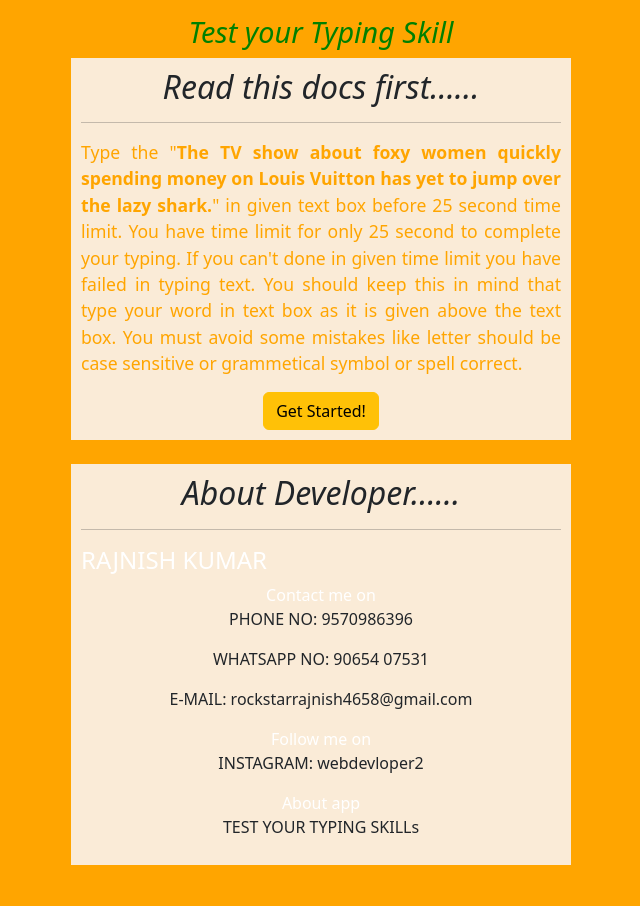
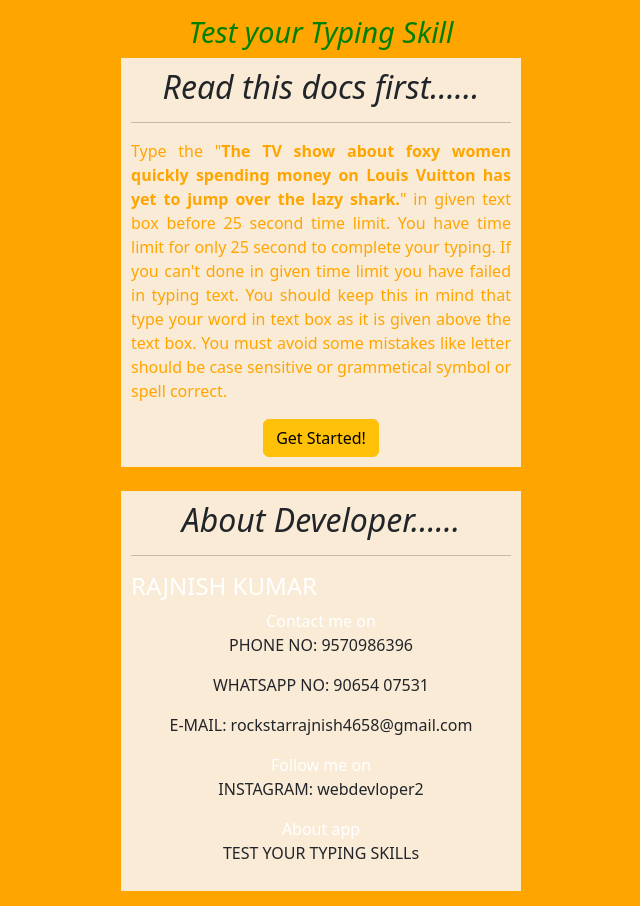
Before and after one commit to Rajnish9570/typingTest.github.io, a plain HTML site: page index.html in a window 1280 px wide. Shown: the whole page, without its empty margins (319-959 px from the left). Before the commit the page ends 880 px from the top, so only its background shows below. Drawn offline with nearby package versions, Linux system fonts and the light colour scheme.

Commit message:
Update index.html

```diff
--- a/index.html
+++ b/index.html
@@ -21,7 +21,7 @@
   background-color: antiquewhite;
       padding: 10px;
       height: auto;
-      width: 500px;
+      width: 400px;
     }
     #abouthead{
       color: white;
@@ -36,7 +36,7 @@
 <h2><i><center>Read this docs first......</center></i></h2>
 
 <hr>
-<p style="font-size: 1.1rem;color: orange;text-align: justify;">Type the "<b>The TV show about foxy women quickly spending money on Louis Vuitton has yet to jump over the lazy shark.</b>" in given text box before 25 second time limit. You have time limit for
+<p style="color: orange;text-align: justify;">Type the "<b>The TV show about foxy women quickly spending money on Louis Vuitton has yet to jump over the lazy shark.</b>" in given text box before 25 second time limit. You have time limit for
 only 25 second to complete your typing. If you can't done in given time limit you have failed in typing text.
 You should keep this in mind that type your word in text box as it is given above the text box. You must avoid some mistakes like
 letter should be case sensitive or grammetical symbol or spell correct. </p>
@@ -50,7 +50,7 @@ letter should be case sensitive or grammetical symbol or spell correct. </p>
 <h2><i><center>About Developer......</center></i></h2>
 
 <hr>
-<p style="font-size: 1.1rem;color: orange;text-align: justify;">
+<p style="color: orange;text-align: justify;">
 <h4 style="color:white;text-align: left;">RAJNISH KUMAR</h4>
 <span id="abouthead">Contact me on</span>
 <p>PHONE NO: 9570986396</p>
```
